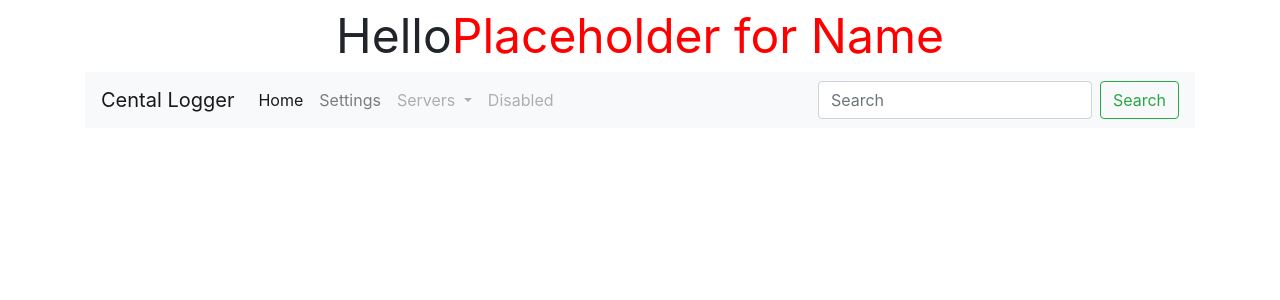
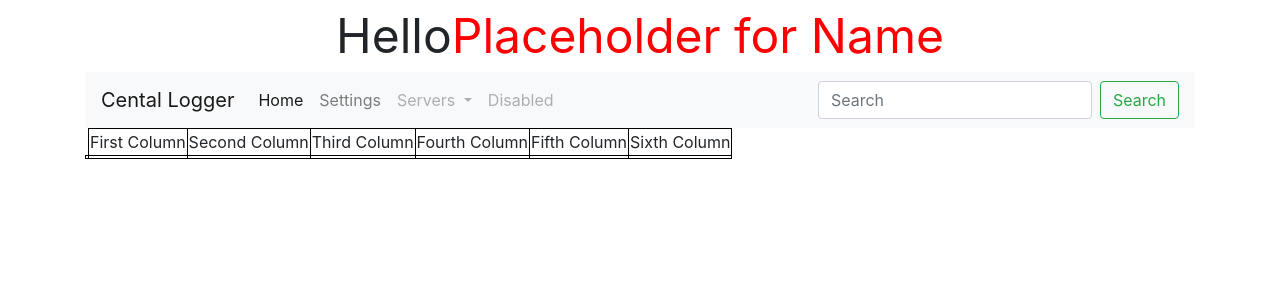
Before and after one commit to bethel-school-of-technology/Central-Logger-Frontend, an Angular app: page /home in a window 1280 px wide. Shown: the top 300 px of the page. Built offline with nearby package versions, Linux system fonts and the light colour scheme.

Commit message:
Adding table data headers

```diff
--- a/src/app/app.component.css
+++ b/src/app/app.component.css
@@ -0,0 +1,5 @@
+* {
+    margin:0;
+    padding:0;
+    box-sizing: border-box;
+}
--- a/src/app/home/home.component.css
+++ b/src/app/home/home.component.css
@@ -60,3 +60,8 @@ border: 1px solid black;
 .tabletwo{
   background-color: lightblue;
 }
+
+/* Adds separation in table */
+table > tr > td {
+    border:1px solid black;
+}
--- a/src/app/home/home.component.html
+++ b/src/app/home/home.component.html
@@ -48,7 +48,19 @@
 <div ng-app="myApp" ng-controller="customersCtrl">
 
   <table>
+    <tr>
+      <th>
+        <td>First Column</td>
+        <td>Second Column</td>
+        <td>Third Column</td>
+        <td>Fourth Column</td>
+        <td>Fifth Column</td>
+        <td>Sixth Column</td>
+    </tr>
+
     <tr ng-repeat="x in names">
+      <td></td>
+      <td></td>
       <td></td>
       <td></td>
       <td></td>
--- a/src/app/service/home.service.ts
+++ b/src/app/service/home.service.ts
@@ -5,5 +5,7 @@ import { Injectable } from '@angular/core';
 })
 export class HomeService {
 
+  URL: string = 'localhost:3000/home'
+
   constructor() { }
 }
```
